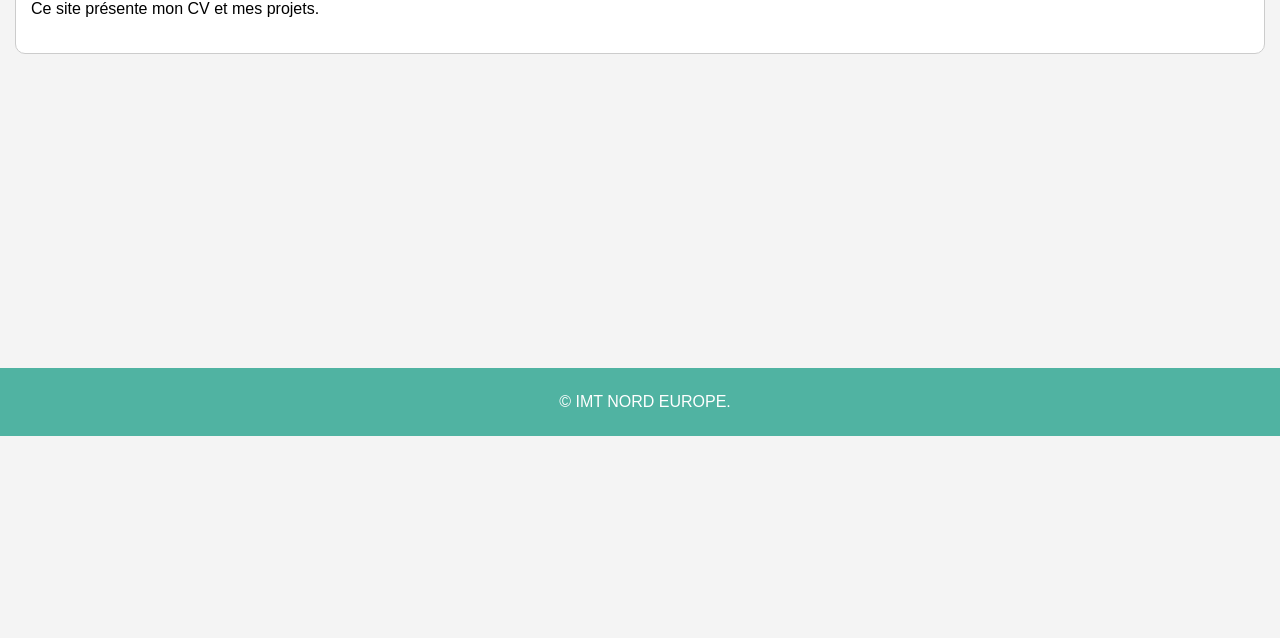
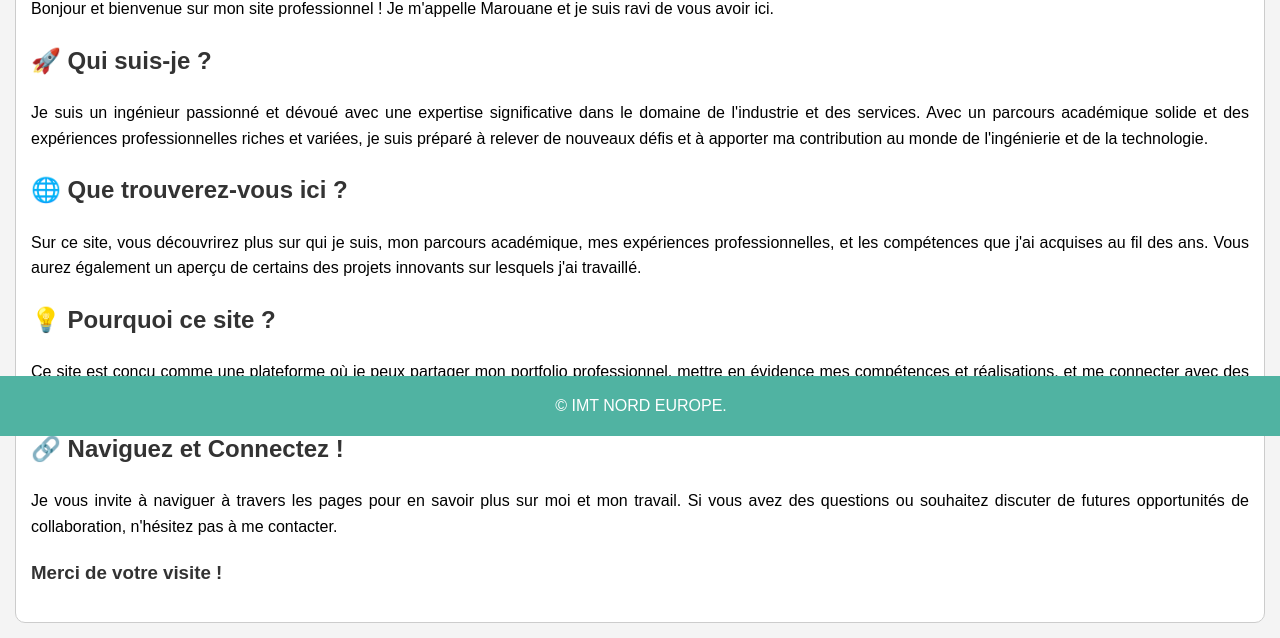
Before and after one commit to BouzadiMR/IDAW, a PHP site: page / in a window 1280 px wide. Shown: the part 364-1002 px from the top of the page. Before the commit the page ends 800 px from the top, so only its background shows below. Run offline with PHP 8.4, Linux system fonts and the light colour scheme.

Commit message:
CSS and HTML

```diff
--- a/SitePro/v1/index.html
+++ b/SitePro/v1/index.html
@@ -22,7 +22,21 @@
     <div class="image-container">
         <img src="DVP.jpg" alt="DVP" width="200">
     </div>
-    <p>Ce site présente mon CV et mes projets.</p>
+    <p>Bonjour et bienvenue sur mon site professionnel ! Je m'appelle Marouane et je suis ravi de vous avoir ici.</p>
+
+    <h2>🚀 Qui suis-je ?</h2>
+    <p>Je suis un ingénieur passionné et dévoué avec une expertise significative dans le domaine de l'industrie et des services. Avec un parcours académique solide et des expériences professionnelles riches et variées, je suis préparé à relever de nouveaux défis et à apporter ma contribution au monde de l'ingénierie et de la technologie.</p>
+
+    <h2>🌐 Que trouverez-vous ici ?</h2>
+    <p>Sur ce site, vous découvrirez plus sur qui je suis, mon parcours académique, mes expériences professionnelles, et les compétences que j'ai acquises au fil des ans. Vous aurez également un aperçu de certains des projets innovants sur lesquels j'ai travaillé.</p>
+
+    <h2>💡 Pourquoi ce site ?</h2>
+    <p>Ce site est conçu comme une plateforme où je peux partager mon portfolio professionnel, mettre en évidence mes compétences et réalisations, et me connecter avec des collègues, des employeurs et des professionnels partageant les mêmes idées dans le secteur.</p>
+
+    <h2>🔗 Naviguez et Connectez !</h2>
+    <p>Je vous invite à naviguer à travers les pages pour en savoir plus sur moi et mon travail. Si vous avez des questions ou souhaitez discuter de futures opportunités de collaboration, n'hésitez pas à me contacter.</p>
+
+    <h3>Merci de votre visite !</h3>
 </section>
 <footer>
     <p>© IMT NORD EUROPE.</p>
--- a/SitePro/v1/style.css
+++ b/SitePro/v1/style.css
@@ -76,7 +76,7 @@ section ul {
 
 footer {
     text-align: center;
-    padding: 5px 5px;
+    padding: 1px 1px;
     background: #50b3a2;
     position: fixed;
     left: 0;
```
